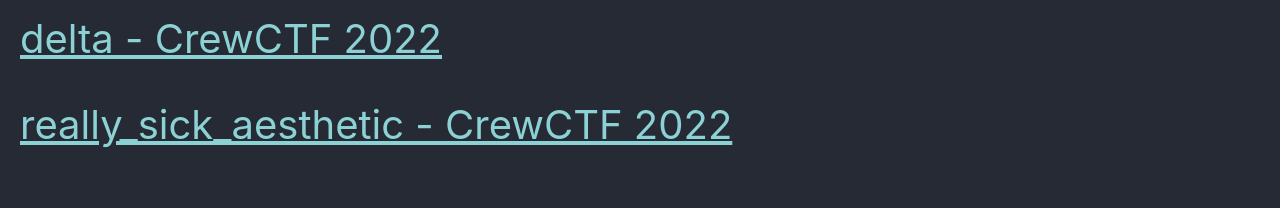
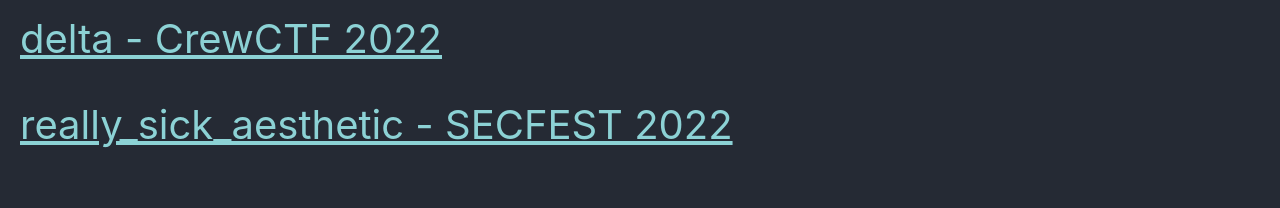
Before and after one commit to Connor-McCartney/Connor-McCartney.github.io, a Jekyll site: the page built from _pages/cryptography/small-roots/small-roots.md, in a window 1280 px wide. Shown: the part 1286-1494 px from the top of the page. Built offline with Jekyll 4.4.1, drawn with Linux system fonts in a browser that asks for light colours; cached includes are drawn as plain includes.

Commit message:
Update small-roots.md

```diff
--- a/_pages/cryptography/small-roots/small-roots.md
+++ b/_pages/cryptography/small-roots/small-roots.md
@@ -48,4 +48,4 @@ beta – compute a root mod b where b is a factor of N and $$b \geq N^β$$ (Defa
 
 <span style="font-size:2em;">   [delta - CrewCTF 2022](/cryptography/small-roots/delta-CrewCTF-2022)       </span> <br>
 
-<span style="font-size:2em;">   [really_sick_aesthetic - CrewCTF 2022](/cryptography/small-roots/really-sick-aesthetic-CrewCTF-2022)       </span> <br>
+<span style="font-size:2em;">   [really_sick_aesthetic - SECFEST 2022](/cryptography/small-roots/really-sick-aesthetic-CrewCTF-2022)       </span> <br>
```
